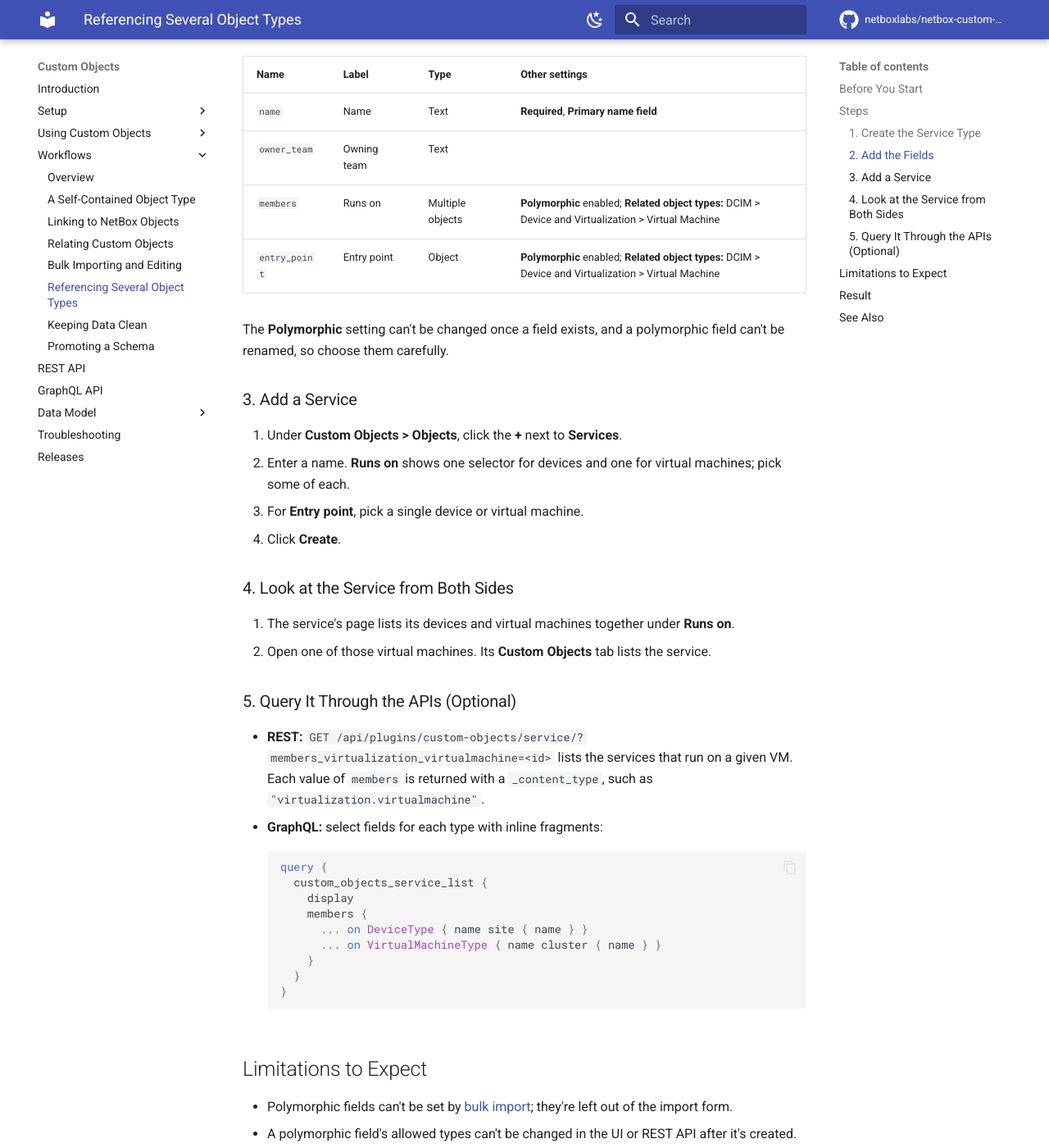
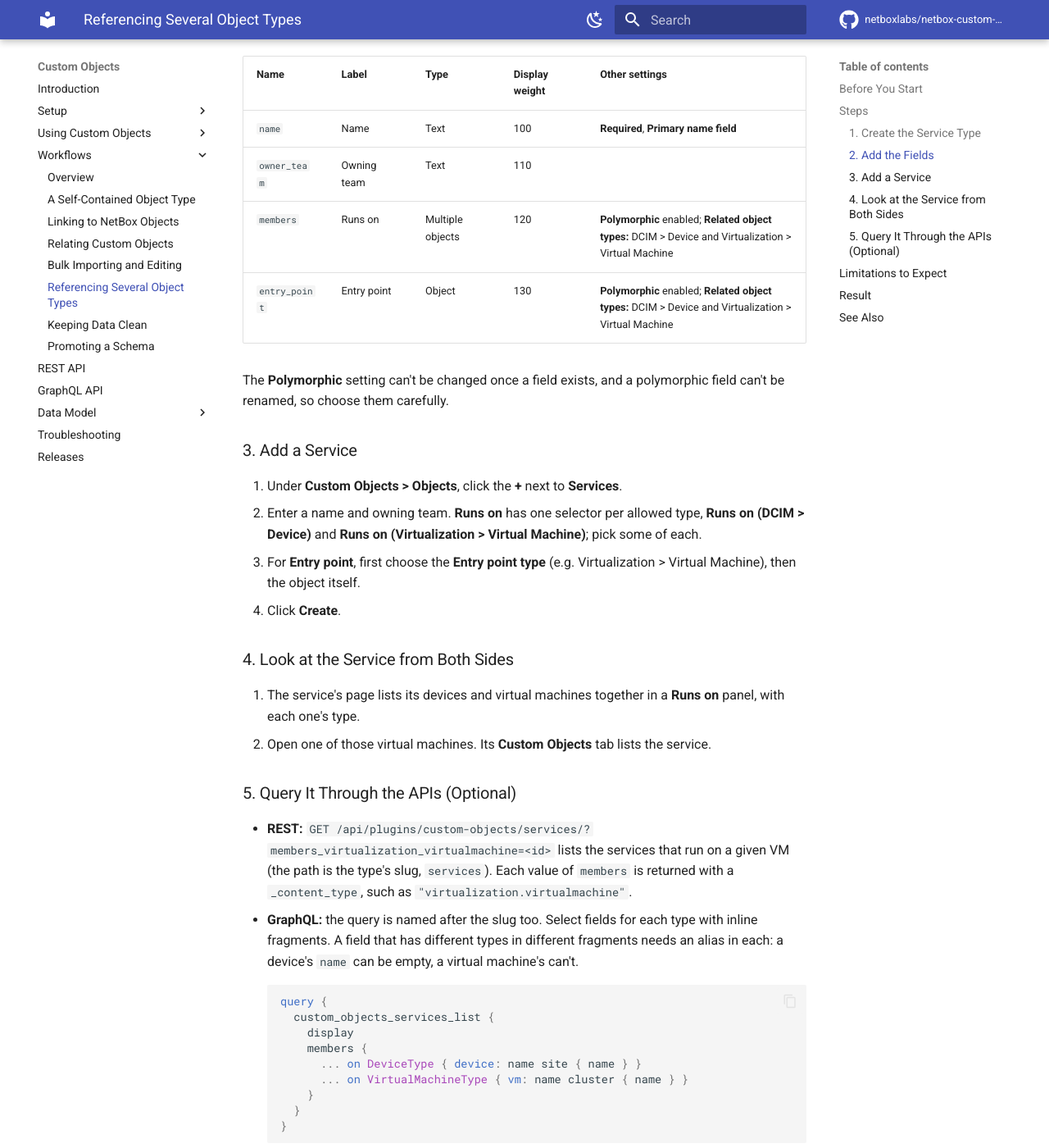
Before and after one commit to netboxlabs/netbox-custom-objects, an MkDocs documentation site: the page built from docs/workflows/polymorphic-references.md, in a window 1280 px wide and 1400 px high, scrolled down 851 px. Shown: the whole window at 82% size. Built offline with MkDocs 1.6.1 and Material for MkDocs 9.7.7, drawn with Linux system fonts in a browser that asks for light colours; comment, search, counter and statistics services are not loaded.

Commit message:
docs: correct the polymorphic references workflow after a walkthrough
Describe the per-type selectors for a polymorphic multi-object field and
the two-step type-then-object choice for a polymorphic object field.
Fix the REST path and GraphQL query name, which follow the type's
slug, and alias the fields in the GraphQL fragments, since a device's
name and a virtual machine's name have different GraphQL types.

Co-Authored-By: Claude Opus 5.5 <noreply@anthropic.com>

````diff
--- a/docs/workflows/polymorphic-references.md
+++ b/docs/workflows/polymorphic-references.md
@@ -23,39 +23,39 @@
 
 For each row, click **Add > Field** on the type's page:
 
-| Name | Label | Type | Other settings |
-|------|-------|------|----------------|
-| `name` | Name | Text | **Required**, **Primary name field** |
-| `owner_team` | Owning team | Text | |
-| `members` | Runs on | Multiple objects | **Polymorphic** enabled; **Related object types:** DCIM > Device and Virtualization > Virtual Machine |
-| `entry_point` | Entry point | Object | **Polymorphic** enabled; **Related object types:** DCIM > Device and Virtualization > Virtual Machine |
+| Name | Label | Type | Display weight | Other settings |
+|------|-------|------|----------------|----------------|
+| `name` | Name | Text | 100 | **Required**, **Primary name field** |
+| `owner_team` | Owning team | Text | 110 | |
+| `members` | Runs on | Multiple objects | 120 | **Polymorphic** enabled; **Related object types:** DCIM > Device and Virtualization > Virtual Machine |
+| `entry_point` | Entry point | Object | 130 | **Polymorphic** enabled; **Related object types:** DCIM > Device and Virtualization > Virtual Machine |
 
 The **Polymorphic** setting can't be changed once a field exists, and a polymorphic field can't be renamed, so choose them carefully.
 
 ### 3. Add a Service
 
 1. Under **Custom Objects > Objects**, click the **+** next to **Services**.
-2. Enter a name. **Runs on** shows one selector for devices and one for virtual machines; pick some of each.
-3. For **Entry point**, pick a single device or virtual machine.
+2. Enter a name and owning team. **Runs on** has one selector per allowed type, **Runs on (DCIM > Device)** and **Runs on (Virtualization > Virtual Machine)**; pick some of each.
+3. For **Entry point**, first choose the **Entry point type** (e.g. Virtualization > Virtual Machine), then the object itself.
 4. Click **Create**.
 
 ### 4. Look at the Service from Both Sides
 
-1. The service's page lists its devices and virtual machines together under **Runs on**.
+1. The service's page lists its devices and virtual machines together in a **Runs on** panel, with each one's type.
 2. Open one of those virtual machines. Its **Custom Objects** tab lists the service.
 
 ### 5. Query It Through the APIs (Optional)
 
-- **REST:** `GET /api/plugins/custom-objects/service/?members_virtualization_virtualmachine=<id>` lists the services that run on a given VM. Each value of `members` is returned with a `_content_type`, such as `"virtualization.virtualmachine"`.
-- **GraphQL:** select fields for each type with inline fragments:
+- **REST:** `GET /api/plugins/custom-objects/services/?members_virtualization_virtualmachine=<id>` lists the services that run on a given VM (the path is the type's slug, `services`). Each value of `members` is returned with a `_content_type`, such as `"virtualization.virtualmachine"`.
+- **GraphQL:** the query is named after the slug too. Select fields for each type with inline fragments. A field that has different types in different fragments needs an alias in each: a device's `name` can be empty, a virtual machine's can't.
 
     ```graphql
     query {
-      custom_objects_service_list {
+      custom_objects_services_list {
         display
         members {
-          ... on DeviceType { name site { name } }
-          ... on VirtualMachineType { name cluster { name } }
+          ... on DeviceType { device: name site { name } }
+          ... on VirtualMachineType { vm: name cluster { name } }
         }
       }
     }
````
